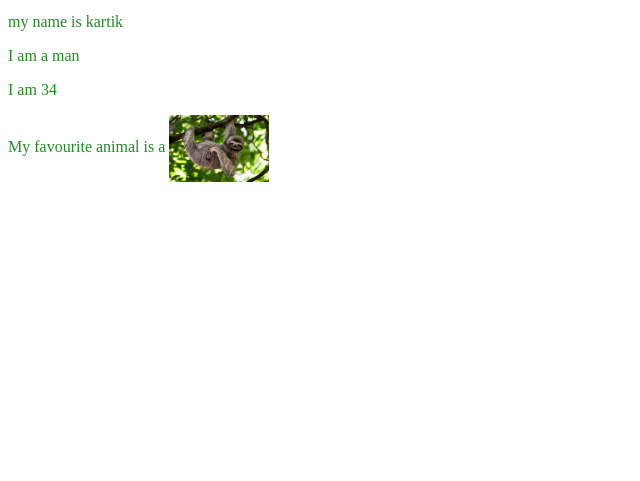
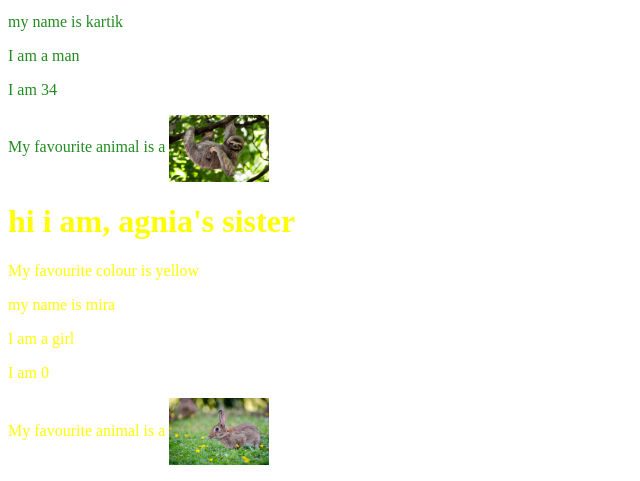
Before and after one commit to pure-zero/agnias-website, a plain HTML site: page index.html in a window 1280 px wide. Shown: the part 632-1113 px from the top of the page, without its empty margins (0-640 px from the left). Before the commit the page ends 830 px from the top, so only its background shows below. Drawn offline with Linux system fonts and the light colour scheme.

Commit message:
addsister

```diff
--- a/index.html
+++ b/index.html
@@ -25,6 +25,14 @@
             <p>I am <span id="daddysAge"></span></p>
             <p>My favourite animal is a <img src="sloth.jpeg" width="100px" style="vertical-align: middle;"/></p>
         </div>
+        <div style="color:yellow">
+            <h1>hi i am, agnia's  sister</h1>
+            <p>My favourite colour is yellow</p>
+            <p>my name is mira</p>
+            <p>I am a girl</p>
+            <p>I am <span id="sistersAge"></span></p>
+            <p>My favourite animal is a <img src="bunny.jpg" width="100px" style="vertical-align: middle;"/></p>
+        </div>
         <script>
 
             function calculateAge(birthday) { // birthday is a date
@@ -39,6 +47,8 @@
             mummysElement.textContent = calculateAge(new Date("1989/01/23"));
             daddysElement = document.getElementById("daddysAge");
             daddysElement.textContent = calculateAge(new Date("1990/12/04"));
+            sistersElement = document.getElementById("sistersAge");
+            sistersElement.textContent = calculateAge(new Date("2025/07/23"));
         </script>
     </body>
 </html>
```
Also changed, not shown: bunny.jpg (added).
